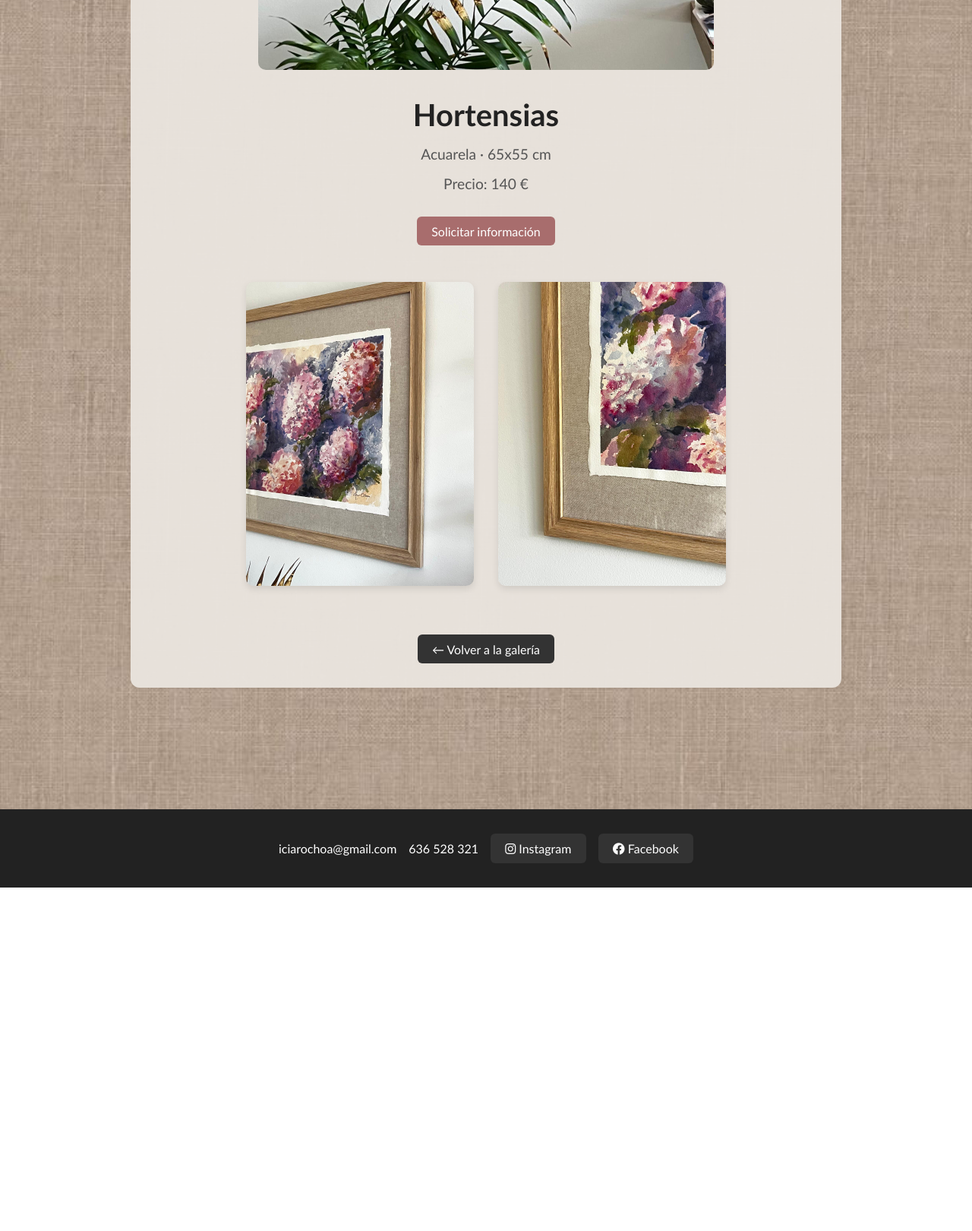
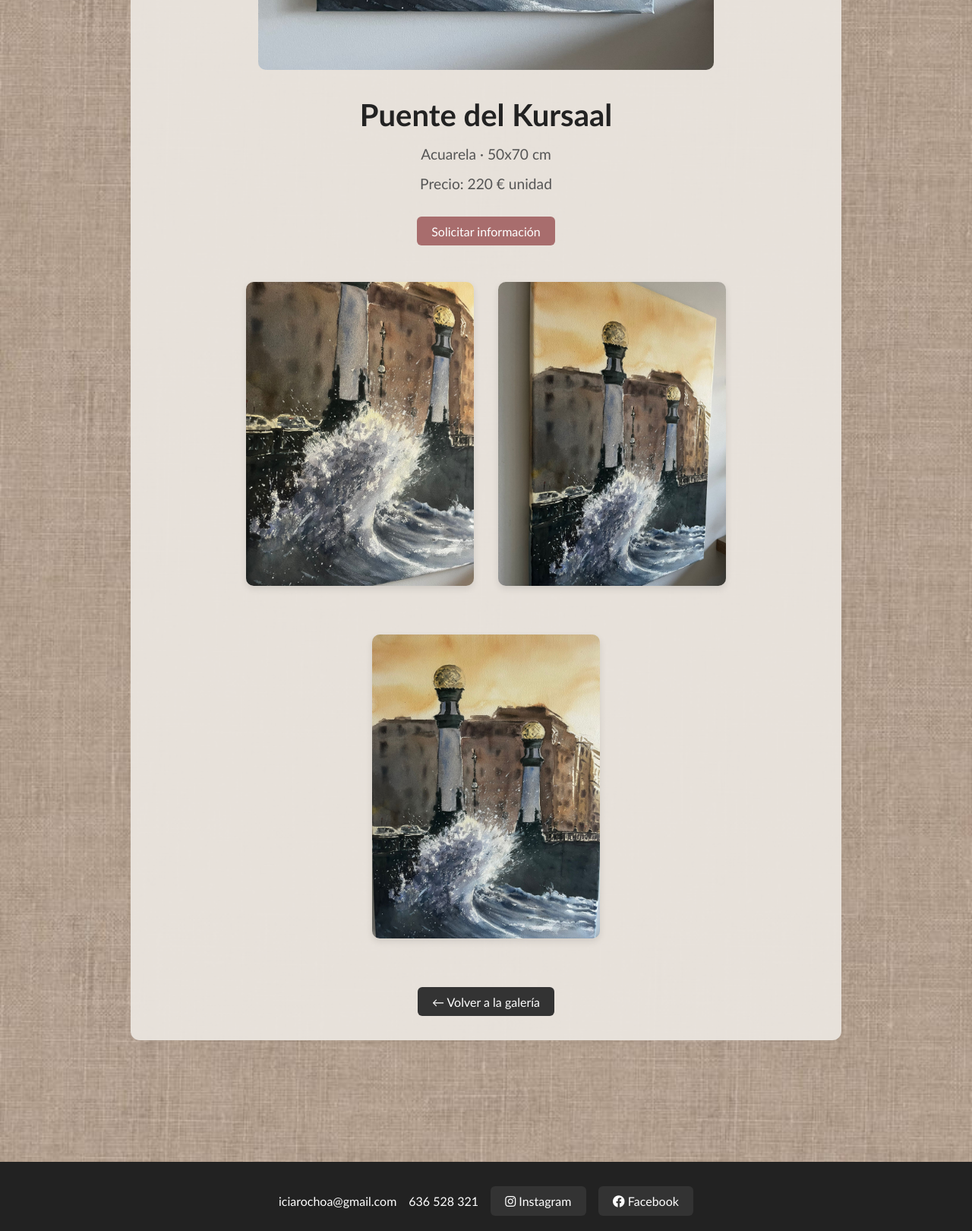
Before and after one commit to ini8a/Pagina-Mama, a plain HTML site: page donosti.html in a window 1280 px wide. Shown: the part 820-2440 px from the top of the page at 76% size. Before the commit the page ends 1988 px from the top, so only its background shows below. Drawn offline with Linux system fonts and the light colour scheme; a web font is replaced by a local one.

Commit message:
donosti y cambio precios

```diff
--- a/hortensias2.html
+++ b/donosti.html
@@ -3,7 +3,7 @@
 <head>
   <meta charset="UTF-8" />
   <meta name="viewport" content="width=device-width, initial-scale=1.0"/>
-  <title>Hortensias | Iciar Ochoa</title>
+  <title>Puente del Kursaal | Iciar Ochoa</title>
   <link href="https://fonts.googleapis.com/css2?family=Gill+Sans&display=swap" rel="stylesheet">
   <link rel="stylesheet" href="https://cdnjs.cloudflare.com/ajax/libs/font-awesome/6.0.0/css/all.min.css">
   <style>
@@ -375,22 +375,23 @@
 
   <div class="container">
     <div class="obra-detalle">
-      <img src="horten.jpeg" alt="Sol">
-      <h1>Hortensias</h1>
-      <p>Acuarela · 65x55 cm</p>
-      <p>Precio: 140 €</p>
+      <img src="donosti.jpeg" alt="Sol">
+      <h1>Puente del Kursaal</h1>
+      <p>Acuarela · 50x70 cm</p>
+      <p>Precio: 220 € unidad</p>
 
 
 <a class="boton-correo" onclick="abrirFormulario()">Solicitar información</a>
       <div class="fotos-adicionales">
 
         <div class="galeria">
-        <img src="horten2.jpeg" alt="Detalle 1 de la obra">
-        <img src="horten3.jpeg" alt="Detalle 2 de la obra">
+        <img src="donos2.jpeg" alt="Detalle 1 de la obra">
+        <img src="donos3.jpeg" alt="Detalle 2 de la obra">
+        <img src="donos4.jpeg" alt="Detalle 3 de la obra">
         </div>
       </div>
 
-      <a class="volver" href="ici.html#cuadro-hortensias2">← Volver a la galería</a>
+      <a class="volver" href="ici.html#cuadro-donos">← Volver a la galería</a>
     </div>
   </div>
 
```
Also changed, not shown: ici.html (+12 -6 lines), donos2.jpeg (added), donos3.jpeg (added), donos4.jpeg (added), donosti.jpeg (added).
